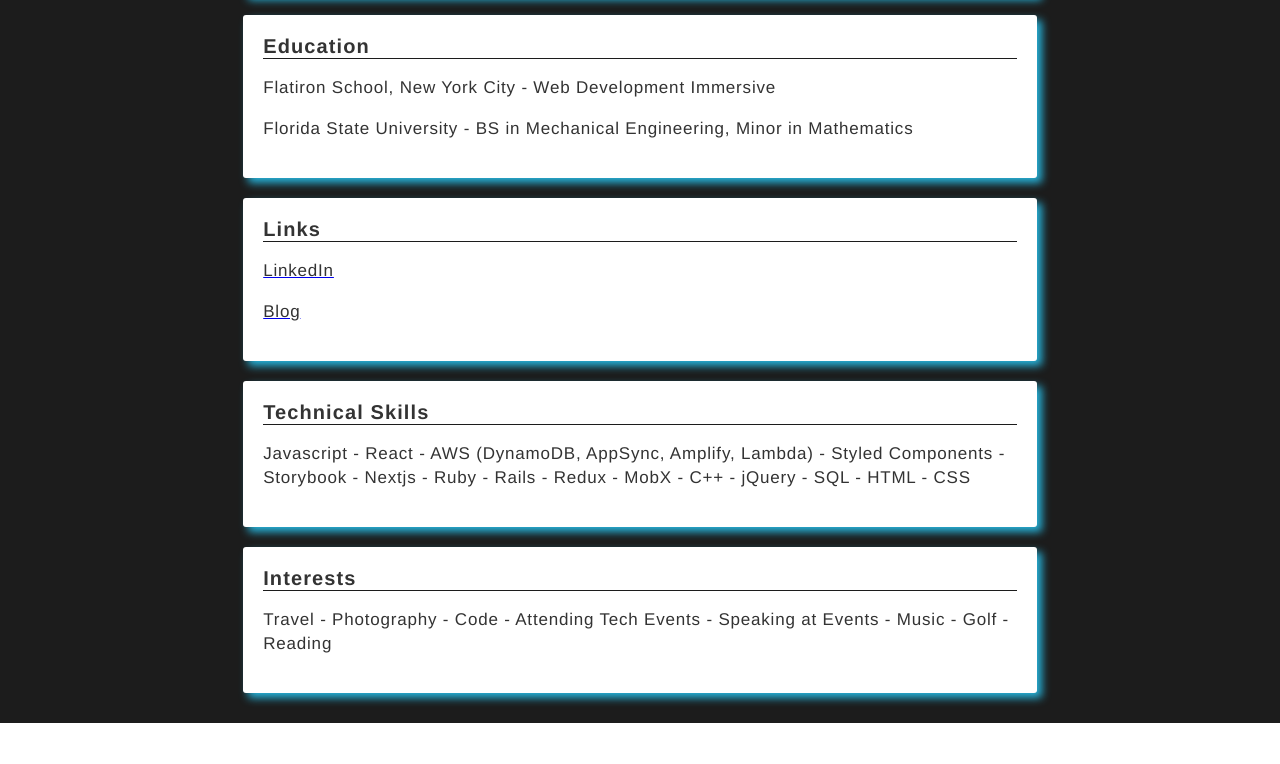
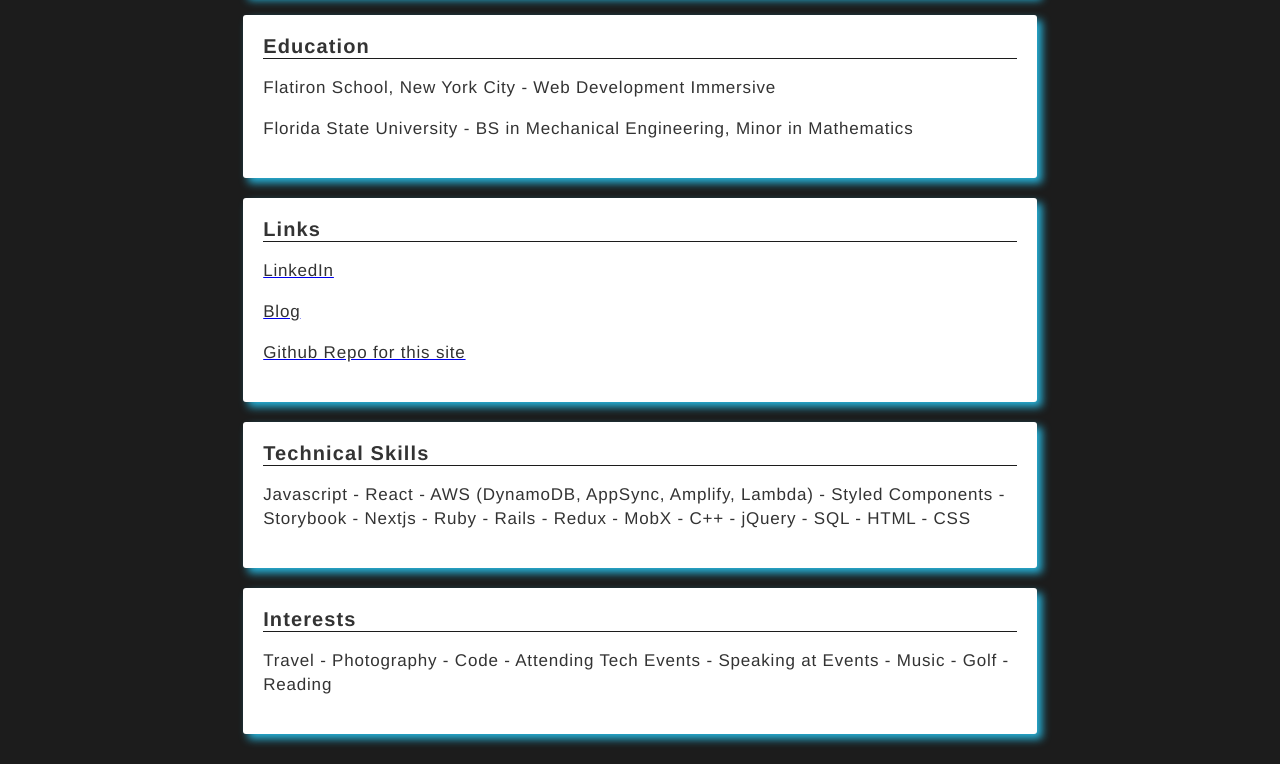
Before and after one commit to sarahsweat/sarahsweat, a React (Create React App) app: page / in a window 1280 px wide. Shown: the part 565-1329 px from the top of the page. Before the commit the page ends 1288 px from the top, so only its background shows below. Built offline with nearby package versions, Linux system fonts and the light colour scheme.

Commit message:
add to Readme and add link to repo

```diff
--- a/src/ds/molecules/InfoCard/InfoCard.js
+++ b/src/ds/molecules/InfoCard/InfoCard.js
@@ -16,6 +16,10 @@
             <a href="https://medium.com/@sarahsweat" target="_blank" rel='noopener noreferrer'>
               <BodyText>Blog</BodyText>
             </a>
+            <a href="https://github.com/sarahsweat/sarahsweat" target="_blank" rel='noopener noreferrer'>
+              <BodyText>Github Repo for this site</BodyText>
+            </a>
+
           </div>
         )
       }
```
Also changed, not shown: 1 other file (tests, documents, lock files or other folders).
